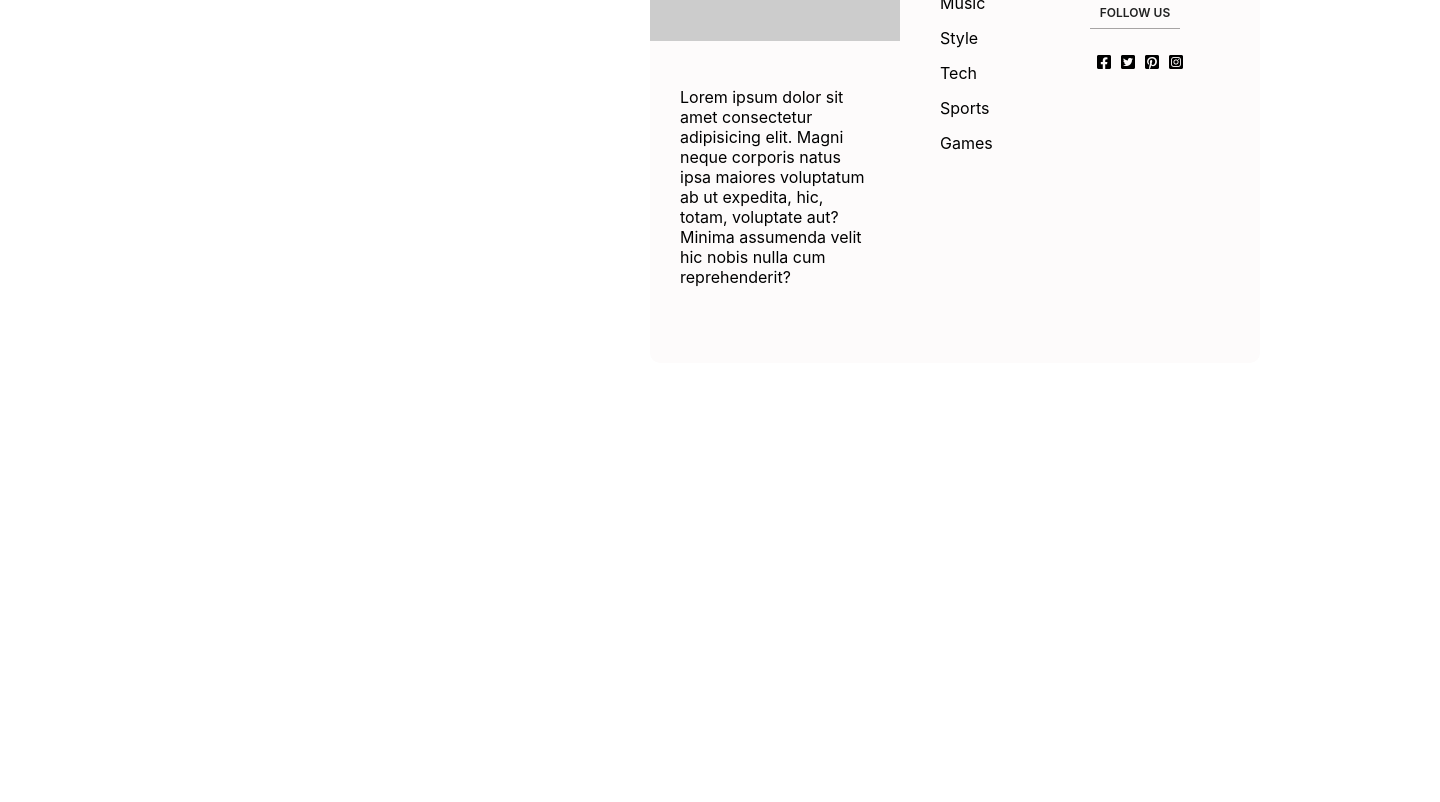
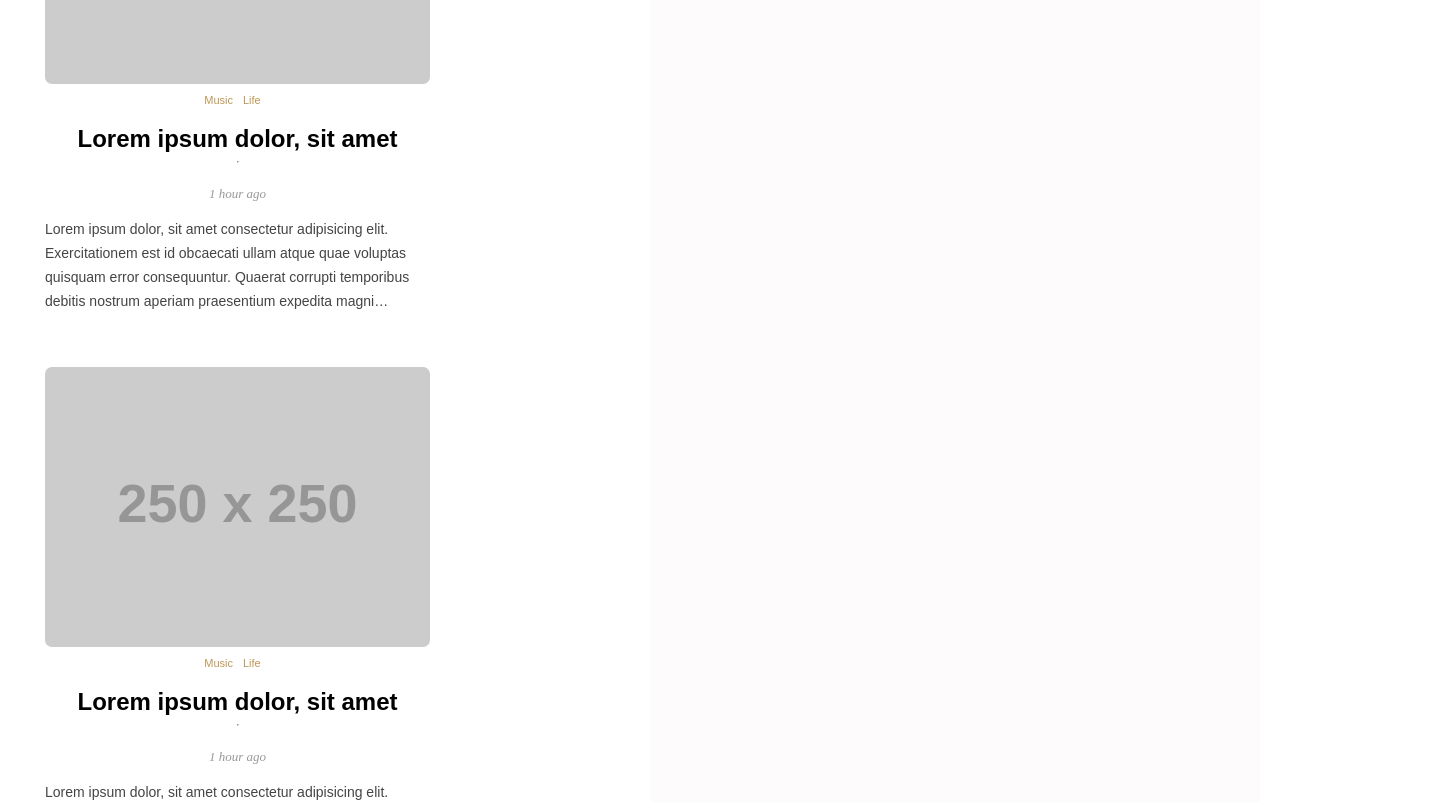
Before and after one commit to BennetWilson/DRIP, a React (Create React App) app in the folder drip/: page / in a window 1280 px wide. Shown: the part 960-1762 px from the top of the page, 1440 px wide, since content can reach past the window. Before the commit the page ends 1343 px from the top, so only its background shows below. Built offline with nearby package versions, Linux system fonts and the light colour scheme.

Commit message:
Working on styling for post components and structure with react

```diff
--- a/drip/src/pages/home/Home.jsx
+++ b/drip/src/pages/home/Home.jsx
@@ -1,6 +1,6 @@
 import React from 'react';
 import './Home.css'
-import Header from '../../header/Header'
+import Header from '../../header/header'
 import Posts from '../../posts/Posts'
 import SideBar from '../../sidebar/SideBar'
 
--- /dev/null
+++ b/drip/src/post/Post.jsx
@@ -0,0 +1,26 @@
+import "./post.css"
+
+export default function Post() {
+    return(
+        <div className="post">
+            <img className="postImg"
+            src="https://via.placeholder.com/250"
+            alt=""
+            />
+            <div className="postInfo">
+                <div className="postCats">
+                   <span className="postCat">Music</span>
+                   <span className="postCat">Life</span>
+                </div>
+                <span className="postTitle">
+                    Lorem ipsum dolor, sit amet
+                </span>
+                <hr/>
+                <span className="postDate">1 hour ago</span>
+            </div>
+            <p className="postDesc">Lorem ipsum dolor, sit amet consectetur adipisicing elit. Exercitationem est id obcaecati ullam atque quae voluptas quisquam error consequuntur. Quaerat corrupti temporibus debitis nostrum aperiam praesentium expedita magni consectetur recusandae.
+
+            </p>
+        </div>
+    )
+}
--- /dev/null
+++ b/drip/src/post/post.css
@@ -0,0 +1,57 @@
+.post{
+    width:385px;
+    margin: 0px 25px 40px 25px;
+}
+
+.postImg{
+    width:100%;
+    height: 280px;
+    object-fit: cover;
+    border-radius: 7px;
+
+}
+.postInfo{
+    display: flex;
+    flex-direction: column;
+    align-items: center;
+}
+.postCat{
+    font-family:sans-serif;
+    font-size: 11px;
+    color: #be9656;
+    line-height: 20px;
+    margin-top: 15px;
+    margin-right: 10px;
+    cursor:pointer;
+}
+
+.postTitle{
+    font-family: sans-serif;
+    font-size: 24px;
+    font-weight: 700;
+    margin-top: 15px;
+    cursor: pointer;
+
+}
+
+.postDate{
+    font-family: serif;
+    font-style: italic;
+    font-size: 13px;
+    color: #999;
+    margin-top: 15px;
+}
+.postDesc{
+    font-family: sans-serif;
+    font-size: 14px;
+    color: #444;
+    line-height: 24px;
+    margin-top: 15px;
+    overflow: hidden;
+    text-overflow: ellipsis;
+    display: -webkit-box;
+    -webkit-line-clamp: 4;
+    -webkit-box-orient: vertical;
+
+
+}
--- a/drip/src/posts/Posts.jsx
+++ b/drip/src/posts/Posts.jsx
@@ -1,10 +1,16 @@
 import React from 'react';
-import './Posts.css'
-
+import './posts.css'
+import Post from "../post/Post"
 export default function Posts () {
     return (
         <div className ='posts'>
-            posts
+            <Post/>
+            <Post/>
+            <Post/>
+            <Post/>
+            <Post/>
+            <Post/>
+
         </div>
     );
 }
--- a/drip/src/posts/posts.css
+++ b/drip/src/posts/posts.css
@@ -1,4 +1,7 @@
 .posts {
     flex: 9 ;
+    display: flex;
+    flex-wrap: wrap;
+    margin: 20px;
 
 }
--- a/drip/src/sidebar/sidebar.css
+++ b/drip/src/sidebar/sidebar.css
@@ -1,4 +1,64 @@
 .sidebar {
     flex: 3;
+    margin: 20px;
+    padding-bottom: 30px;
+    background-color: #fdfbfb;
+    border-radius: 10px;
+    display: flex;
+    flex-direction: column;
+    align-items: center;
+}
+.sideBarItem {
+    display: flex;
+    flex-direction: column;
+    align-items: center;
+}
+
+.sideBarTitle{
+    margin: 10px;
+    padding: 5px;
+    width: 350px;
+    border-top: 1px solid #a7a4a4;
+    border-bottom: 1px solid #a7a4a4;
+    font-family: sans-serif;
+    font-size: 12px;
+    color: #222;
+    font-weight: 600;
+    line-height: 20px;
+    text-align: center;
+}
+
+.sideBarImage {
+    margin-top: 15px;
 
 }
+
+ .sideBarP {
+    padding: 30px;
+}
+
+.sideBarList {
+    list-style: none;
+    margin-bottom: 30px;
+}
+
+.sideBarListItem {
+    display: inline-block;
+    width: 50%;
+    margin-top: 15px;
+    cursor: pointer;
+}
+
+.sideBarSocial {
+    margin-top: 15px;
+    width: 250px;
+    display: flex;
+    align-items: center;
+    justify-content: center;
+}
+
+.sideBarIcon {
+    font-size: 16px;
+    margin-left: 10px;
+    cursor: pointer;
+}
```
Also changed, not shown: drip/src/sidebar/Sidebar.jsx (+29 -18 lines).
